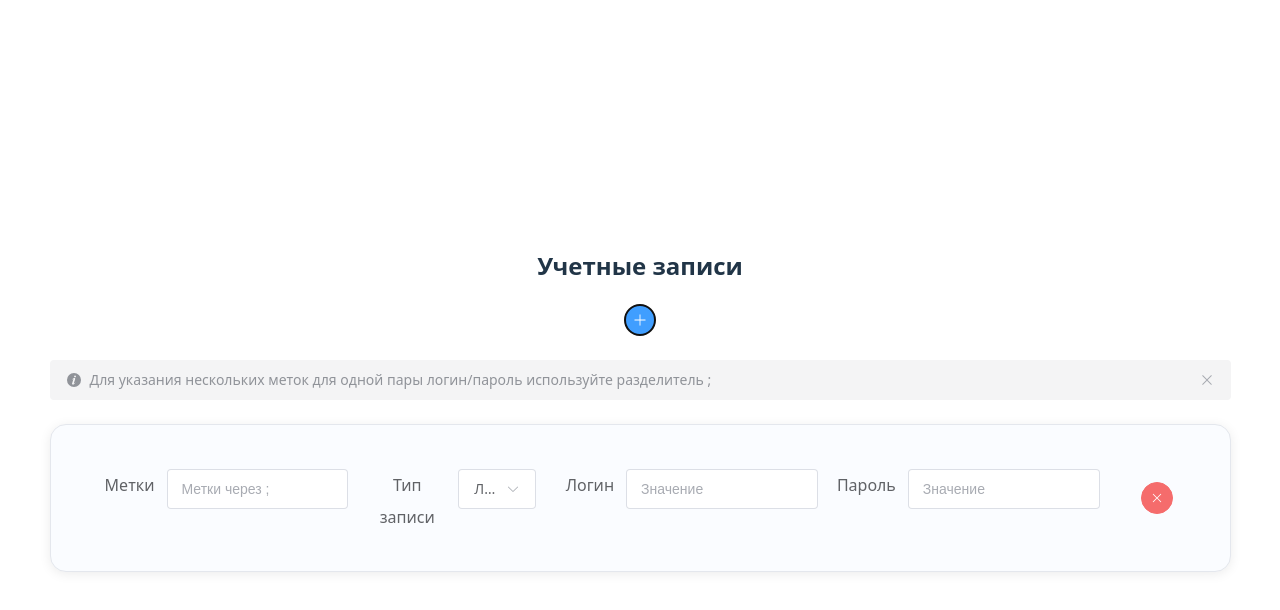
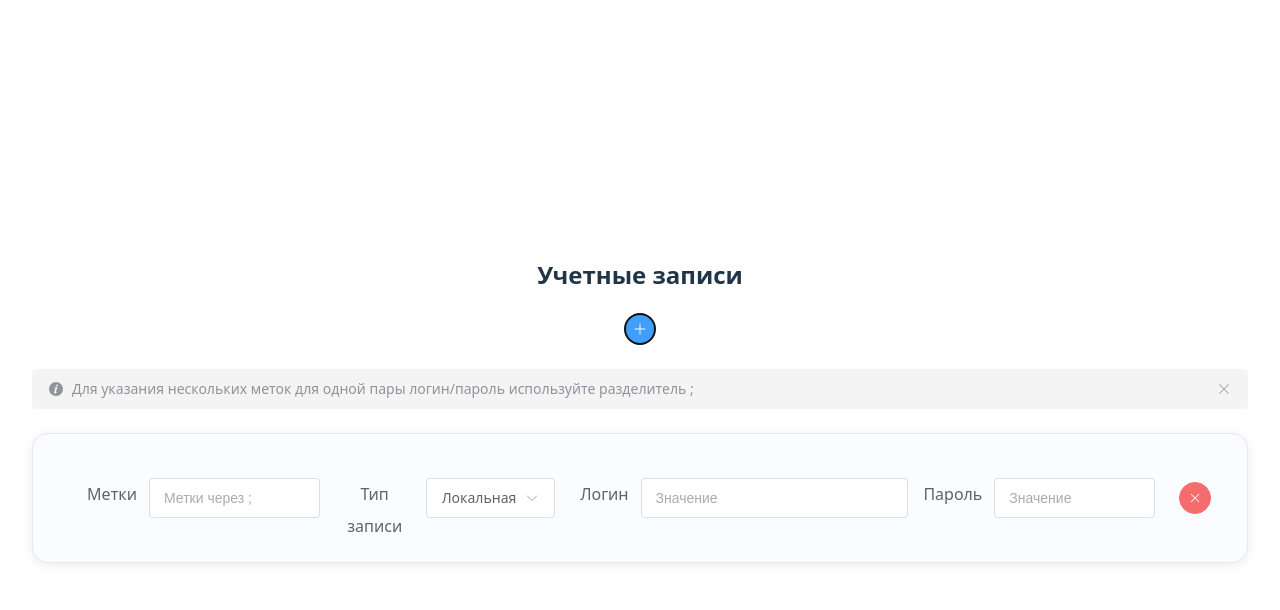
Before and after one commit to 0Vasiliy/form-v, a Vue app: page / in a window 1280 px wide. Both pictures are taken after a click on the button 639 px from the left and 393 px from the top of the page. Shown: the top 610 px of the page. Built offline with nearby package versions, Linux system fonts and the light colour scheme.

Commit message:
Adding adaptivity, improving the display of select

```diff
--- a/src/components/AccountFormRow.vue
+++ b/src/components/AccountFormRow.vue
@@ -1,12 +1,11 @@
 <template>
   <el-card shadow="hover" class="account-card">
-    <el-row :gutter="20" align="middle">
-      <el-col :span="6">
+    <div class="account-flex-row">
       <el-form-item
         label="Метки"
         :error="errors?.labels"
         label-width="80px"
-          class="form-label"
+        class="form-label flex-label"
       >
         <el-input
           v-model="account.labelsInput"
@@ -16,21 +15,23 @@
           size="large"
         />
       </el-form-item>
-      </el-col>
-      <el-col :span="4">
-        <el-form-item label="Тип записи" label-width="90px" class="form-label">
-          <el-select v-model="account.type" @change="onTypeChange" size="large" style="width: 100%;">
+      <el-form-item label="Тип записи" label-width="90px" class="form-label flex-select">
+        <el-select
+          v-model="account.type"
+          @change="onTypeChange"
+          size="large"
+          placeholder="Выберите тип"
+          class="account-type-select"
+          >
           <el-option label="Локальная" value="Локальная" />
           <el-option label="LDAP" value="LDAP" />
         </el-select>
       </el-form-item>
-      </el-col>
-      <el-col :span="6">
       <el-form-item
         label="Логин"
         :error="errors?.login"
         label-width="70px"
-          class="form-label"
+        class="form-label flex-login"
       >
         <el-input
           v-model="account.login"
@@ -40,13 +41,12 @@
           size="large"
         />
       </el-form-item>
-      </el-col>
-      <el-col :span="6" v-if="account.type === 'Локальная'">
       <el-form-item
+        v-if="account.type === 'Локальная'"
         label="Пароль"
         :error="errors?.password"
         label-width="70px"
-          class="form-label"
+        class="form-label flex-password"
       >
         <el-input
           v-model="account.password"
@@ -57,13 +57,10 @@
           size="large"
         />
       </el-form-item>
-      </el-col>
-      <el-col :span="2" style="display: flex; align-items: center; justify-content: center;">
-        <el-button type="danger" @click="$emit('remove')" circle>
+      <el-button type="danger" @click="$emit('remove')" circle class="delete-btn">
         <el-icon><Close /></el-icon>
       </el-button>
-      </el-col>
-    </el-row>
+    </div>
   </el-card>
 </template>
 
@@ -112,22 +109,55 @@ function onBlur() {
   background: #fafcff;
   margin-bottom: 0;
 }
-.form-label .el-form-item__label {
-  font-weight: 600;
-  color: #213547;
-  font-size: 1.05em;
+.account-flex-row {
+  display: flex;
+  align-items: flex-start;
+  gap: 16px;
+  width: 100%;
 }
-.el-input__wrapper {
-  min-width: 180px;
+.flex-label {
+  flex: 1.2 1 180px;
+  min-width: 120px;
+  margin-bottom: 0;
+}
+.flex-select {
+  flex: 1 1 160px;
+  min-width: 140px;
+  margin-bottom: 0;
+}
+.account-type-select {
+  min-width: 120px;
+  width: 100%;
+  font-size: 1.1em;
+}
+.flex-login {
+  flex: 2 2 220px;
+  min-width: 160px;
+  margin-bottom: 0;
+}
+.flex-password {
+  flex: 1.2 1 160px;
+  min-width: 120px;
+  margin-bottom: 0;
+}
+.delete-btn {
+  align-self: center;
+  margin-left: 8px;
 }
 @media (max-width: 900px) {
-  .el-row {
+  .account-flex-row {
     flex-direction: column;
     gap: 12px;
   }
-  .el-col {
-    width: 100% !important;
-    max-width: 100% !important;
+  .flex-label, .flex-select, .flex-login, .flex-password {
+    min-width: 0;
+    width: 100%;
+    flex: none;
+  }
+  .delete-btn {
+    margin-left: 0;
+    width: 48px;
+    align-self: flex-end;
   }
 }
 </style>
```
Lines whose indentation alone changed are shown as unchanged.
